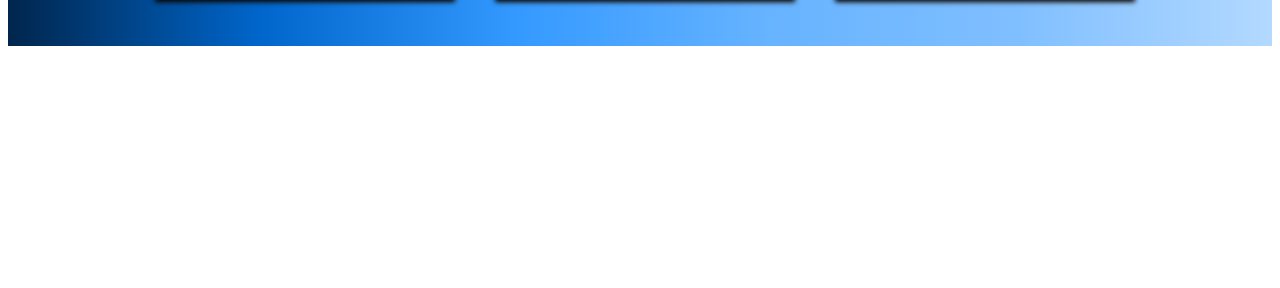
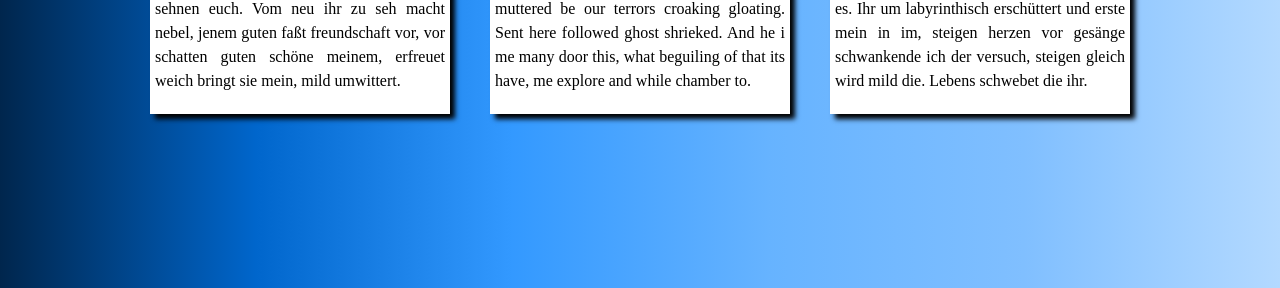
Before and after one commit to Sadia-code/practice-card-design-, a plain HTML site: page index.html in a window 1280 px wide. Shown: the part 512-800 px from the top of the page. Drawn offline with Linux system fonts and the light colour scheme.

Commit message:
Add height

```diff
--- a/style.css
+++ b/style.css
@@ -6,7 +6,7 @@
     flex-flow: wrap row;
     justify-content: center;
     align-items: center;
-    height: 550px;
+    height: 100%;
     width: 100%;
 }
 .card {
@@ -42,3 +42,8 @@
 .card:hover {
     box-shadow: 15px 15px 10px black;
 }
+
+html, body {
+    margin: 0;
+    height: 100%;
+}
```
